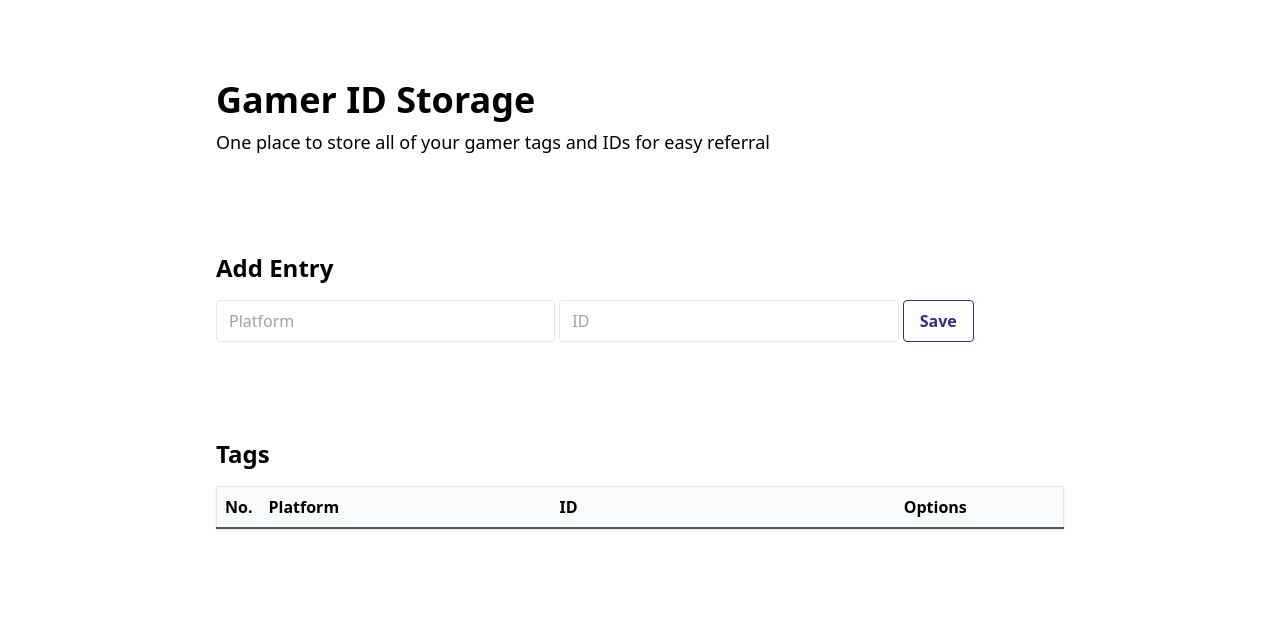
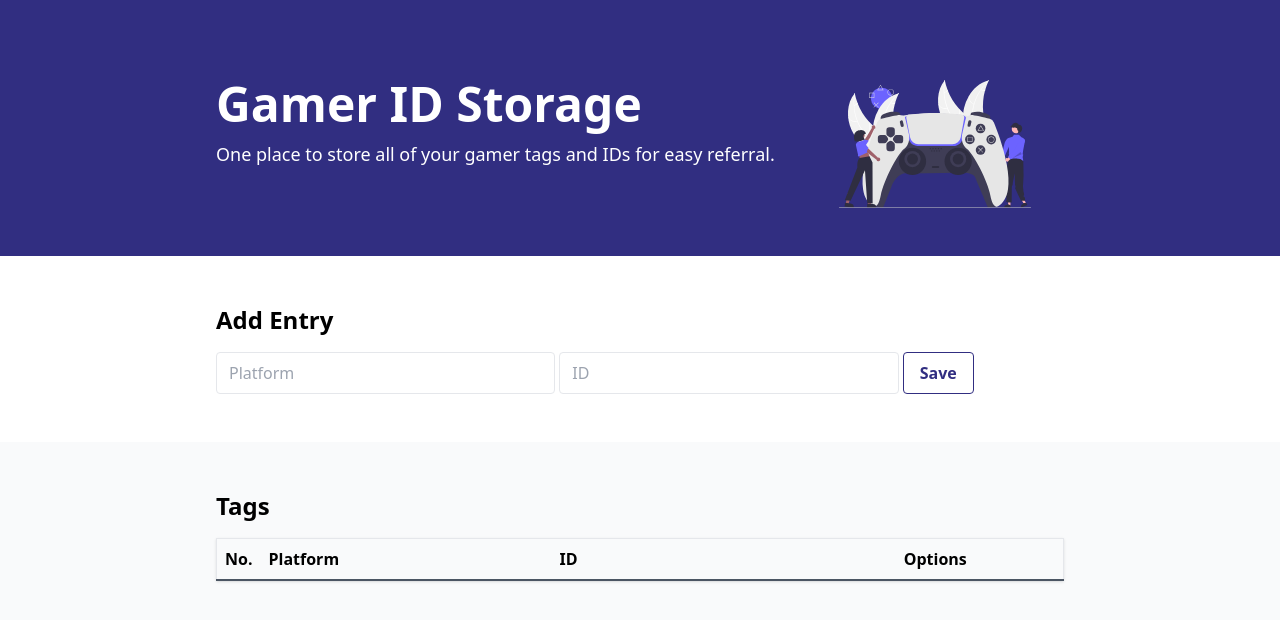
Before and after one commit to monkonius/gamer-id-storage, a website: page docs/index.html in a window 1280 px wide. Drawn offline with Linux system fonts and the light colour scheme.

Commit message:
Change overall design; add image to first section and add indigo to color palette

```diff
--- a/docs/index.html
+++ b/docs/index.html
@@ -10,16 +10,19 @@
     <link rel="stylesheet" href="./style.css">
     <link rel="shortcut icon" href="./favicon.ico" type="image/x-icon">
 </head>
-<body class="min-h-screen">
-    <section>
+<body class="min-h-screen flex flex-col">
+    <section class="bg-indigo-900 text-white">
         <div class="pt-20 pb-12">
-            <div class="content">
-                <h1 class="text-4xl font-bold">Gamer ID Storage</h1>
-                <p class="mt-2 text-lg">One place to store all of your gamer tags and IDs for easy referral</p>
+            <div class="content md:flex gap-16">
+                <div>
+                    <h1 class="md:text-5xl text-4xl font-bold">Gamer ID Storage</h1>
+                    <p class="mt-3 text-lg">One place to store all of your gamer tags and IDs for easy referral.</p>
+                </div>
+                <img src="./undraw_gaming_re_cma2.svg" alt="Gaming" class="md:w-48 w-32 md:m-0 mt-4">
             </div>
         </div>
     </section>
-    <section>
+    <section class="bg-white">
         <div class="py-12">
             <div class="content">
                 <h2 class="text-2xl font-bold">Add Entry</h2>
@@ -31,7 +34,7 @@
             </div>
         </div>
     </section>
-    <section>
+    <section class="bg-gray-50 flex-1">
         <div class="py-12">
             <div class="content">
                 <h2 class="text-2xl font-bold">Tags</h2>
--- a/src/input.css
+++ b/src/input.css
@@ -7,11 +7,11 @@ td {
 }
 
 tbody > tr {
-    @apply hover:bg-gray-50;
+    @apply bg-white hover:bg-gray-50;
 }
 
 #notif {
-    @apply bg-white shadow border rounded fixed top-8 left-1/2 py-2 px-4 md:h-[42px] -translate-x-1/2 text-center;
+    @apply bg-white text-indigo-900 shadow border rounded fixed top-8 left-1/2 py-2 px-4 md:h-[42px] -translate-x-1/2 text-center;
 }
 
 .content {
```
Also changed, not shown: docs/style.css, docs/undraw_gaming_re_cma2.svg (added).
